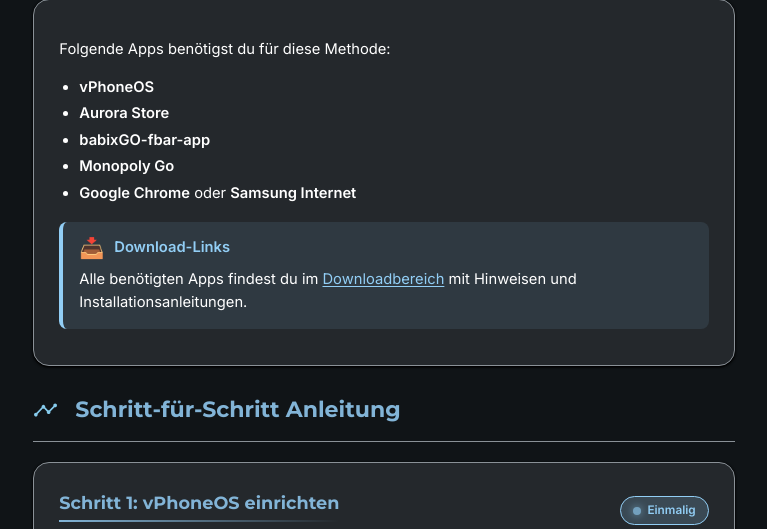
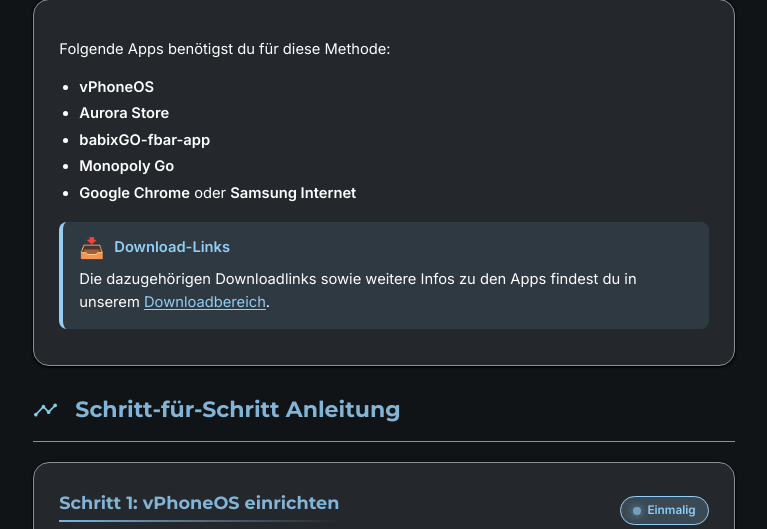
Before and after one commit to Orga-bgo/main-bgo, a PHP site: page /anleitungen/freundschaftsbalken-fuellen/ in a window 1280 px wide. Shown: the part 1806-2335 px from the top of the page, without its empty margins (256-1023 px from the left). Run offline with PHP 8.4, Linux system fonts and the light colour scheme.

Commit message:
Update download link text to provide more information
Modify text within the notice-box in `anleitungen/freundschaftsbalken-fuellen/index.php` to inform users where to find download links and additional app information.

Replit-Commit-Author: Agent
Replit-Commit-Session-Id: 2c08fa19-a705-4b9d-8817-ab04e4313c87
Replit-Commit-Checkpoint-Type: full_checkpoint
Replit-Commit-Event-Id: 8414a8af-752a-4ef6-a8a3-bf843d38bf47
Replit-Commit-Screenshot-Url: https://storage.googleapis.com/screenshot-production-us-central1/dfe80990-f524-4372-a63b-c3e062419a42/2c08fa19-a705-4b9d-8817-ab04e4313c87/AdJvGGL
Replit-Helium-Checkpoint-Created: true

```diff
--- a/anleitungen/freundschaftsbalken-fuellen/index.php
+++ b/anleitungen/freundschaftsbalken-fuellen/index.php
@@ -135,9 +135,8 @@
           <span class="notice-box__icon">📥</span>
           <strong class="notice-box__title">Download-Links</strong>
           <p class="notice-box__text">
-            Alle benötigten Apps findest du im
-            <a href="/downloads/" class="link-primary-underline">Downloadbereich</a>
-            mit Hinweisen und Installationsanleitungen.
+            Die dazugehörigen Downloadlinks sowie weitere Infos zu den Apps findest du in unserem
+            <a href="/downloads/" class="link-primary-underline">Downloadbereich</a>.
           </p>
         </div>
       </div>
```
Also changed, not shown: attached_assets/targeted_element_1768346148322.png (added).
